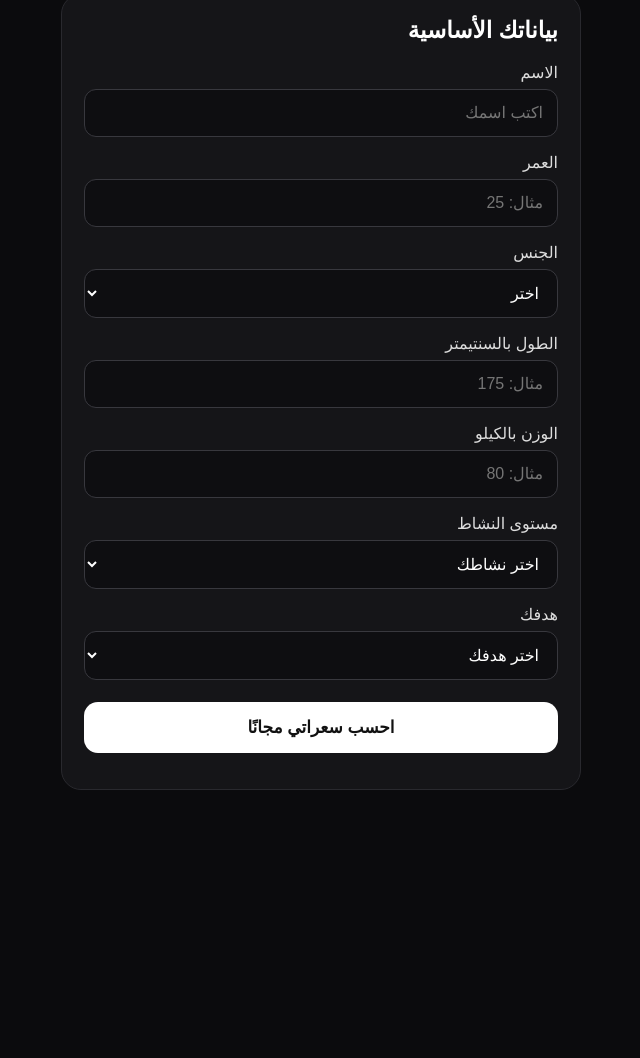
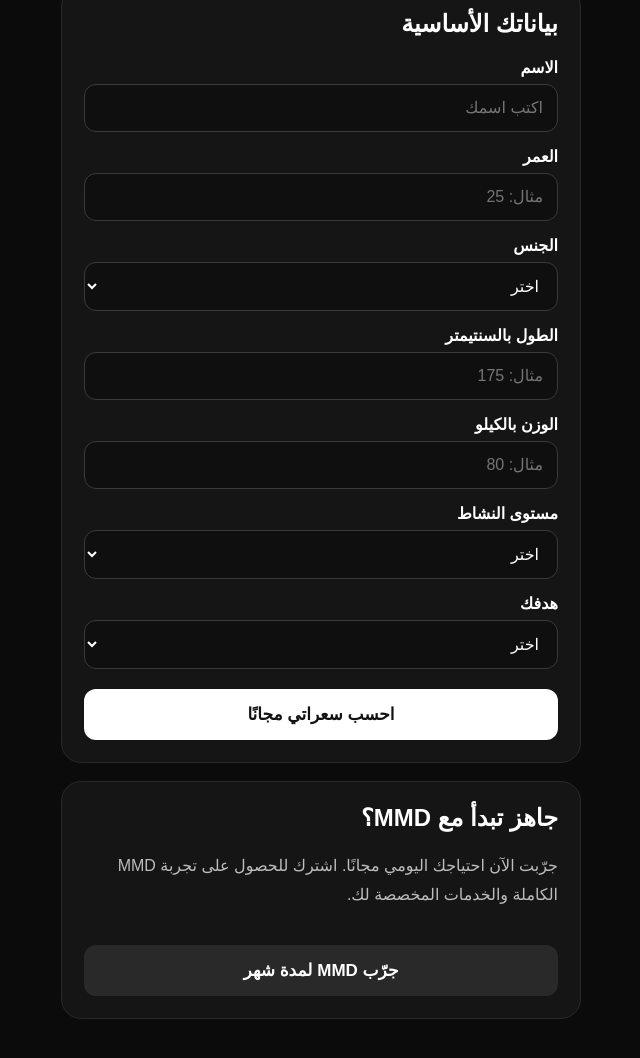
Before and after one commit to mnsourdosri-crypto/mmd-staging, a website: page public/index.html in a window 1280 px wide. Shown: the part 158-1216 px from the top of the page, without its empty margins (319-959 px from the left). Before the commit the page ends 1028 px from the top, so only its background shows below. Drawn offline with Linux system fonts and the light colour scheme.

Commit message:
restore index.html

```diff
--- a/public/index.html
+++ b/public/index.html
@@ -12,82 +12,80 @@
 
     body {
       margin: 0;
-      background: #0b0b0d;
-      color: white;
+      background: #0b0b0b;
+      color: #ffffff;
       font-family: Arial, sans-serif;
-      min-height: 100vh;
     }
 
     .container {
-      width: 92%;
-      max-width: 520px;
+      width: min(92%, 520px);
       margin: auto;
-      padding: 35px 0 60px;
+      padding: 28px 0 50px;
     }
 
     .logo {
       text-align: center;
-      font-size: 48px;
-      font-weight: bold;
-      letter-spacing: 5px;
+      font-size: 54px;
+      font-weight: 800;
+      letter-spacing: 4px;
       margin-bottom: 8px;
     }
 
     .subtitle {
       text-align: center;
-      color: #aaa;
-      margin-bottom: 35px;
+      color: #bdbdbd;
+      margin-bottom: 28px;
     }
 
     .card {
-      background: #151518;
-      border: 1px solid #29292e;
+      background: #151515;
+      border: 1px solid #292929;
       border-radius: 20px;
       padding: 22px;
-      margin-bottom: 20px;
+      margin-bottom: 18px;
     }
 
     h2 {
       margin-top: 0;
-      font-size: 23px;
+      font-size: 24px;
     }
 
     label {
       display: block;
-      margin: 16px 0 7px;
-      color: #ddd;
+      margin: 15px 0 7px;
+      font-weight: 700;
     }
 
-    input, select {
+    input,
+    select {
       width: 100%;
       padding: 14px;
       border-radius: 12px;
-      border: 1px solid #38383e;
-      background: #0e0e11;
+      border: 1px solid #3a3a3a;
+      background: #0f0f0f;
       color: white;
       font-size: 16px;
     }
 
     button {
       width: 100%;
-      margin-top: 22px;
+      margin-top: 20px;
       padding: 15px;
       border: 0;
-      border-radius: 14px;
+      border-radius: 12px;
       font-size: 17px;
-      font-weight: bold;
+      font-weight: 800;
       cursor: pointer;
     }
 
     .calculate {
-      background: white;
-      color: #111;
+      background: #ffffff;
+      color: #111111;
     }
 
     .subscribe {
-      background: #222228;
-      color: white;
-      border: 1px solid #444;
+      background: #292929;
+      color: #ffffff;
     }
 
     .result {
@@ -96,31 +94,26 @@
     }
 
     .calories {
-      font-size: 42px;
-      font-weight: bold;
-      margin: 12px 0;
+      font-size: 56px;
+      font-weight: 900;
+      margin: 10px 0;
     }
 
     .small {
-      color: #aaa;
-      font-size: 14px;
-      line-height: 1.7;
-    }
-
-    .offer {
-      display: none;
+      color: #bdbdbd;
+      line-height: 1.8;
     }
   </style>
 </head>
 
 <body>
 
-  <main class="container">
+  <div class="container">
 
     <div class="logo">MMD</div>
     <div class="subtitle">ابدأ مجانًا واعرف احتياجك اليومي</div>
 
-    <section class="card">
+    <div class="card">
       <h2>بياناتك الأساسية</h2>
 
       <label for="name">الاسم</label>
@@ -140,72 +133,69 @@
       <input id="height" type="number" placeholder="مثال: 175">
 
       <label for="weight">الوزن بالكيلو</label>
-      <input id="weight" type="number" step="0.1" placeholder="مثال: 80">
+      <input id="weight" type="number" placeholder="مثال: 80">
 
       <label for="activity">مستوى النشاط</label>
       <select id="activity">
-        <option value="">اختر نشاطك</option>
-        <option value="1.2">قليل الحركة</option>
+        <option value="">اختر</option>
+        <option value="1.2">قليل جدًا</option>
         <option value="1.375">نشاط خفيف</option>
         <option value="1.55">نشاط متوسط</option>
-        <option value="1.725">نشاط مرتفع</option>
-        <option value="1.9">نشاط مرتفع جدًا</option>
+        <option value="1.725">نشاط عالي</option>
+        <option value="1.9">نشاط عالي جدًا</option>
       </select>
 
       <label for="goal">هدفك</label>
       <select id="goal">
-        <option value="">اختر هدفك</option>
-        <option value="lose">خسارة الدهون</option>
+        <option value="">اختر</option>
+        <option value="loss">خسارة الدهون</option>
         <option value="maintain">المحافظة على الوزن</option>
-        <option value="gain">زيادة الوزن والعضلات</option>
+        <option value="gain">زيادة الوزن</option>
       </select>
 
       <button class="calculate" onclick="calculateCalories()">
         احسب سعراتي مجانًا
       </button>
+    </div>
 
-      <p id="error" class="small" style="text-align:center;"></p>
-    </section>
-
-    <section id="result" class="card result">
-      <div class="small">احتياجك اليومي التقريبي</div>
-      <div id="calories" class="calories">0</div>
+    <div class="card result" id="result">
+      <div>احتياجك اليومي التقريبي</div>
+      <div class="calories" id="calories">0</div>
       <div>سعرة حرارية يوميًا</div>
 
-      <p id="goalText" class="small"></p>
-    </section>
+      <p class="small">
+        تم تقدير السعرات بناءً على بياناتك ومستوى نشاطك وهدفك.
+      </p>
+    </div>
 
-    <section id="offer" class="card offer">
+    <div class="card">
       <h2>جاهز تبدأ مع MMD؟</h2>
 
       <p class="small">
-        عرفت الآن احتياجك اليومي مجانًا. اشترك للحصول على تجربة MMD الكاملة والمتابعة والخدمات المخصصة لك.
+        جرّبت الآن احتياجك اليومي مجانًا.
+        اشترك للحصول على تجربة MMD الكاملة والخدمات المخصصة لك.
       </p>
 
       <button class="subscribe" onclick="startSubscription()">
         جرّب MMD لمدة شهر
       </button>
-    </section>
+    </div>
 
-  </main>
+  </div>
 
   <script>
     function calculateCalories() {
-      const name = document.getElementById("name").value.trim();
       const age = Number(document.getElementById("age").value);
       const gender = document.getElementById("gender").value;
       const height = Number(document.getElementById("height").value);
       const weight = Number(document.getElementById("weight").value);
       const activity = Number(document.getElementById("activity").value);
       const goal = document.getElementById("goal").value;
-      const error = document.getElementById("error");
 
-      if (!name || !age || !gender || !height || !weight || !activity || !goal) {
-        error.textContent = "فضلاً أكمل جميع البيانات أولاً.";
+      if (!age || !gender || !height || !weight || !activity || !goal) {
+        alert("فضلاً أكمل جميع البيانات");
         return;
       }
-
-      error.textContent = "";
 
       let bmr;
 
@@ -216,28 +206,19 @@
       }
 
       let calories = bmr * activity;
-      let goalMessage = "";
 
-      if (goal === "lose") {
+      if (goal === "loss") {
         calories -= 400;
-        goalMessage = "تم تقدير السعرات بما يتناسب مع هدف خسارة الدهون.";
-      }
-
-      if (goal === "maintain") {
-        goalMessage = "تم تقدير السعرات للمحافظة على وزنك الحالي.";
       }
 
       if (goal === "gain") {
         calories += 300;
-        goalMessage = "تم تقدير السعرات بما يتناسب مع هدف زيادة الوزن والعضلات.";
       }
 
       calories = Math.round(calories);
 
       document.getElementById("calories").textContent = calories;
-      document.getElementById("goalText").textContent = goalMessage;
       document.getElementById("result").style.display = "block";
-      document.getElementById("offer").style.display = "block";
 
       document.getElementById("result").scrollIntoView({
         behavior: "smooth"
@@ -245,7 +226,7 @@
     }
 
     function startSubscription() {
-      alert("الخطوة التالية: اختيار الباقة والدفع. سنربطها بنظام الاشتراك لاحقًا.");
+      alert("قريبًا سيتم ربط الاشتراك والدفع هنا");
     }
   </script>
 
```
